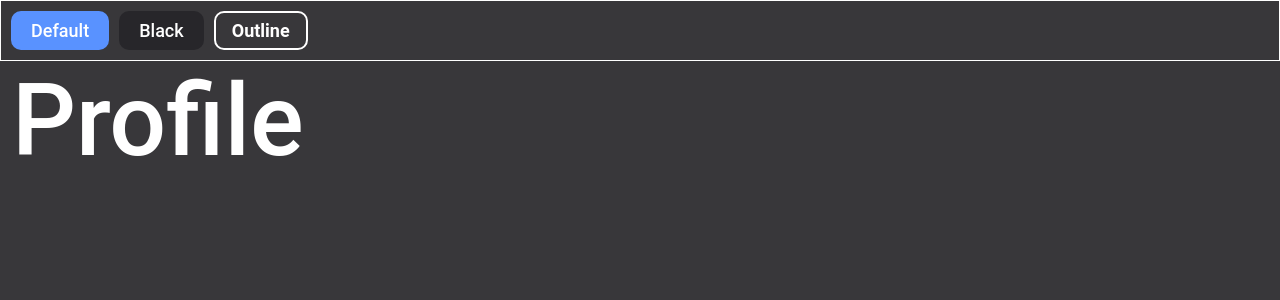
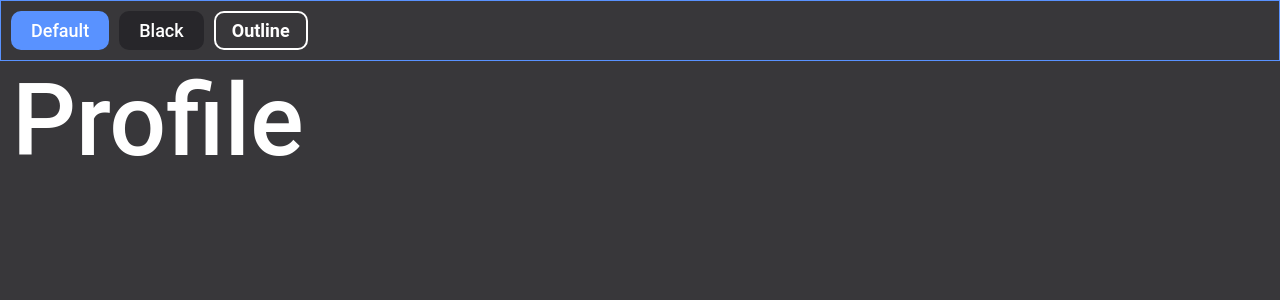
Before and after one commit to Notingg/notingg-web, a Next.js app: page /profile in a window 1280 px wide. Shown: the top 300 px of the page. Built offline with nearby package versions, Linux system fonts and the light colour scheme.

Commit message:
fix: primaryColor500

```diff
--- a/src/components/layout/Header/styles.ts
+++ b/src/components/layout/Header/styles.ts
@@ -5,6 +5,6 @@ export const Header = styled.header`
     padding: 10px;
     display: flex;
     gap: 10px;
-    border: 1px solid ${theme.colors.primaryColor500};
+    border: 1px solid ${theme.colors.blue500};
   `}
 `;
```
